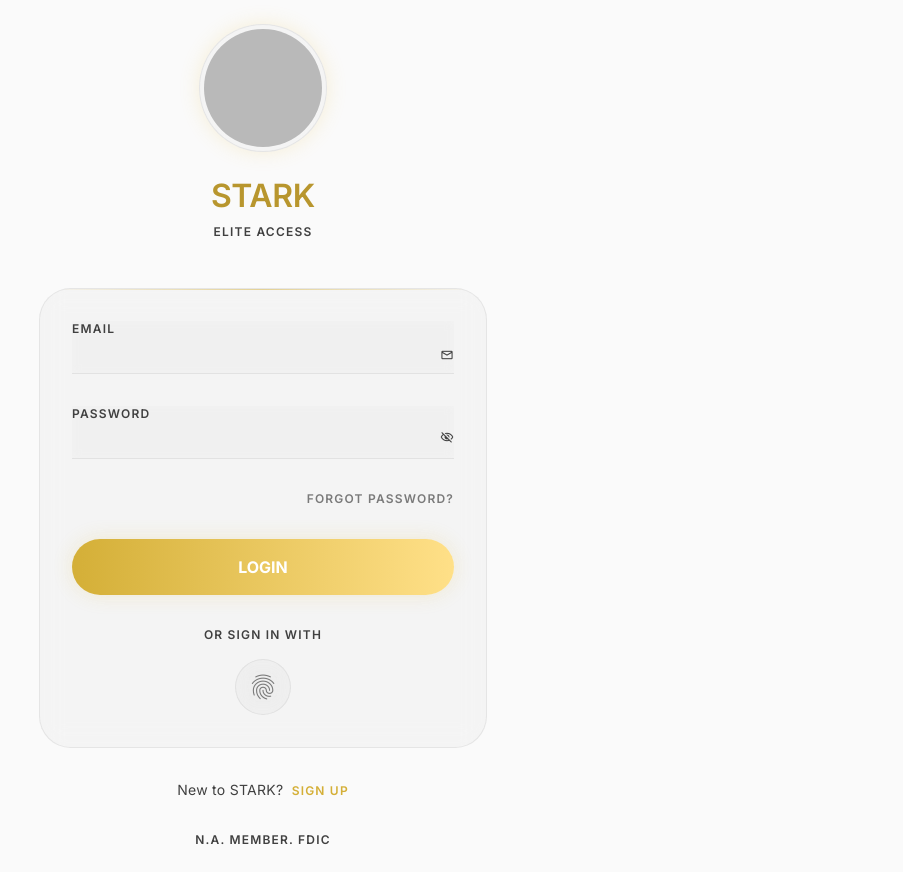
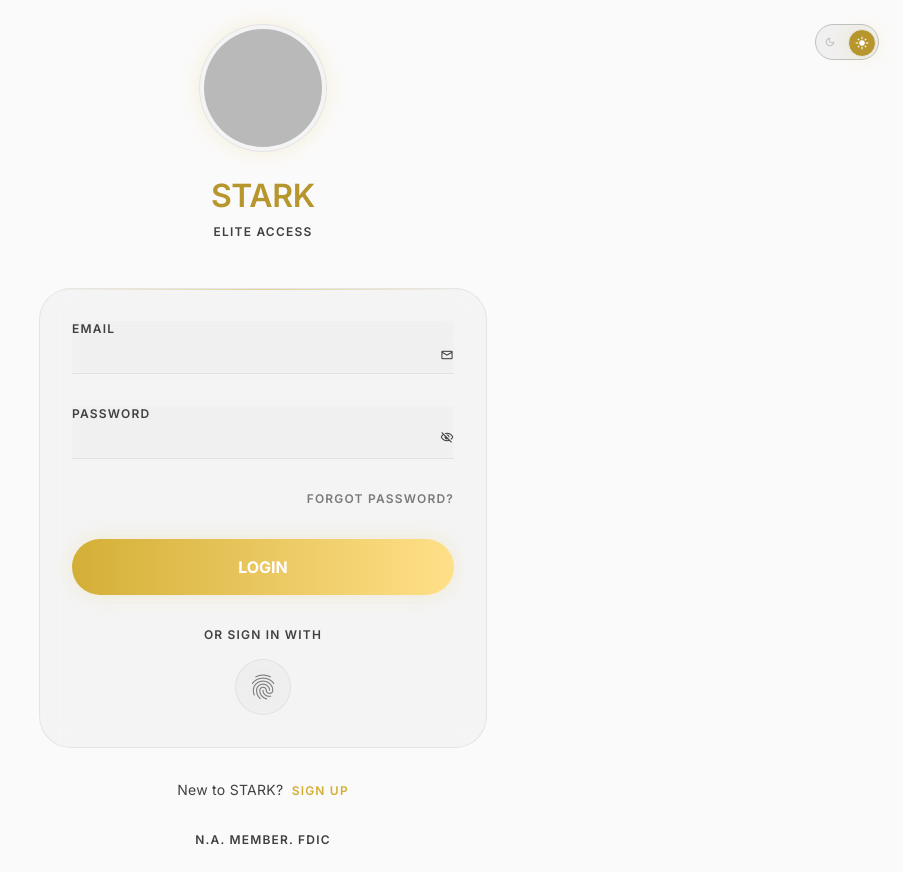
Before and after one commit to Dera309/STARK, a React (Vite) app in the folder client/: page /login/classic in a window 1280 px wide. Shown: the whole page, without its empty margins (377-1280 px from the left). Built offline with nearby package versions, Linux system fonts and the light colour scheme; no server answers; grey boxes are pictures that could not be loaded; the HTML template or start-up script is replaced by a standard one.

Commit message:
Add ThemeToggle button to Login page
- Add ThemeToggle import to Login.tsx
- Add ThemeToggle component to Login page UI at top-right
- Fixes missing dark/light mode toggle on login page

```diff
--- a/client/src/pages/auth/Login.tsx
+++ b/client/src/pages/auth/Login.tsx
@@ -1,6 +1,7 @@
 import React, { useState } from "react";
 import { useNavigate, useLocation, Link } from "react-router-dom";
 import { useAuth } from "../../contexts/AuthContext";
+import ThemeToggle from "../../components/ui/ThemeToggle";
 import api, { ApiError } from "../../services/api";
 
 const Login: React.FC = () => {
@@ -44,6 +45,11 @@ const Login: React.FC = () => {
       <div className="absolute inset-0 pointer-events-none">
         <div className="absolute top-0 left-1/2 -translate-x-1/2 w-[600px] h-[600px] bg-tertiary-fixed-dim/5 rounded-full blur-[120px]" />
         <div className="absolute bottom-0 right-0 w-[400px] h-[400px] bg-surface-container-high/30 rounded-full blur-[100px]" />
+      </div>
+
+      {/* Theme Toggle */}
+      <div className="absolute top-6 right-6 z-10">
+        <ThemeToggle />
       </div>
 
       <main className="w-full max-w-md mx-auto relative z-10 animate-fade-in">
```
